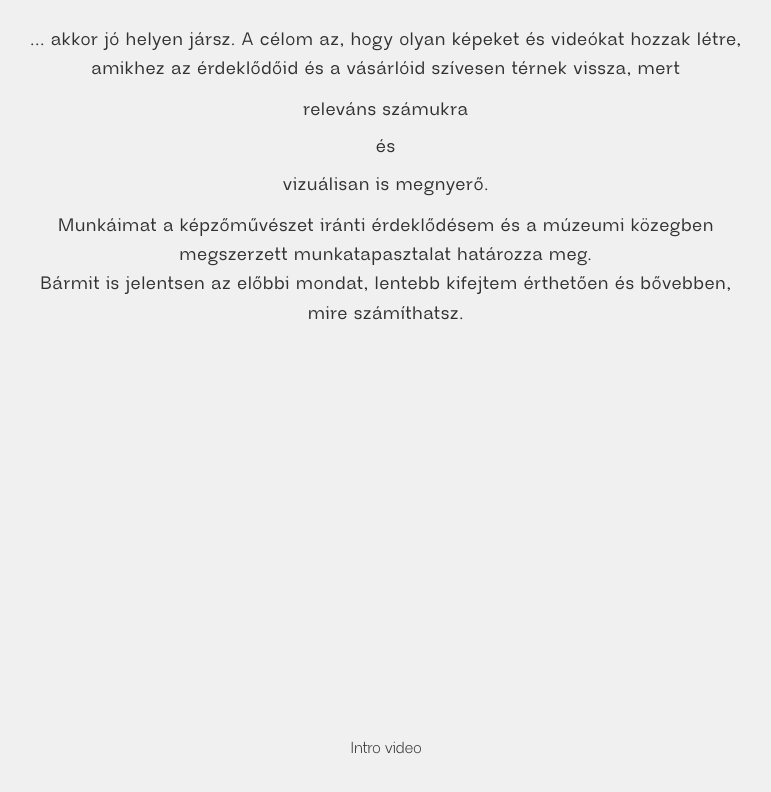
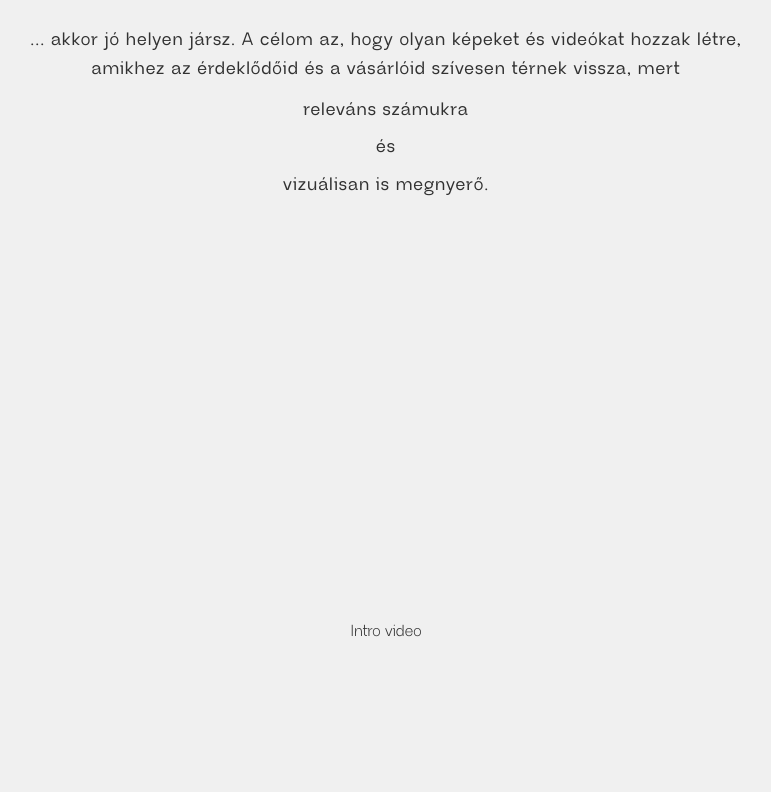
Before and after one commit to zmariann/zmariann2026, a Next.js app: page / in a window 1280 px wide. Shown: the part 1924-2716 px from the top of the page, without its empty margins (254-1025 px from the left). Built offline with nearby package versions, Linux system fonts and the light colour scheme.

Commit message:
content: remove unnecessary paragraphs

```diff
--- a/app/components/sections/Intro.tsx
+++ b/app/components/sections/Intro.tsx
@@ -20,14 +20,6 @@ export function Intro() {
           <Text className="text-center">és</Text>
           <Text className="text-center">vizuálisan is megnyerő.</Text>
         </div>
-        <Text>
-          Munkáimat a képzőművészet iránti érdeklődésem és a múzeumi közegben
-          megszerzett munkatapasztalat határozza meg.
-        </Text>
-        <Text>
-          Bármit is jelentsen az előbbi mondat, lentebb kifejtem érthetően és bővebben,
-          mire&nbsp;számíthatsz.
-        </Text>
       </div>
 
       <div className="flex h-screen items-center justify-center">
```
